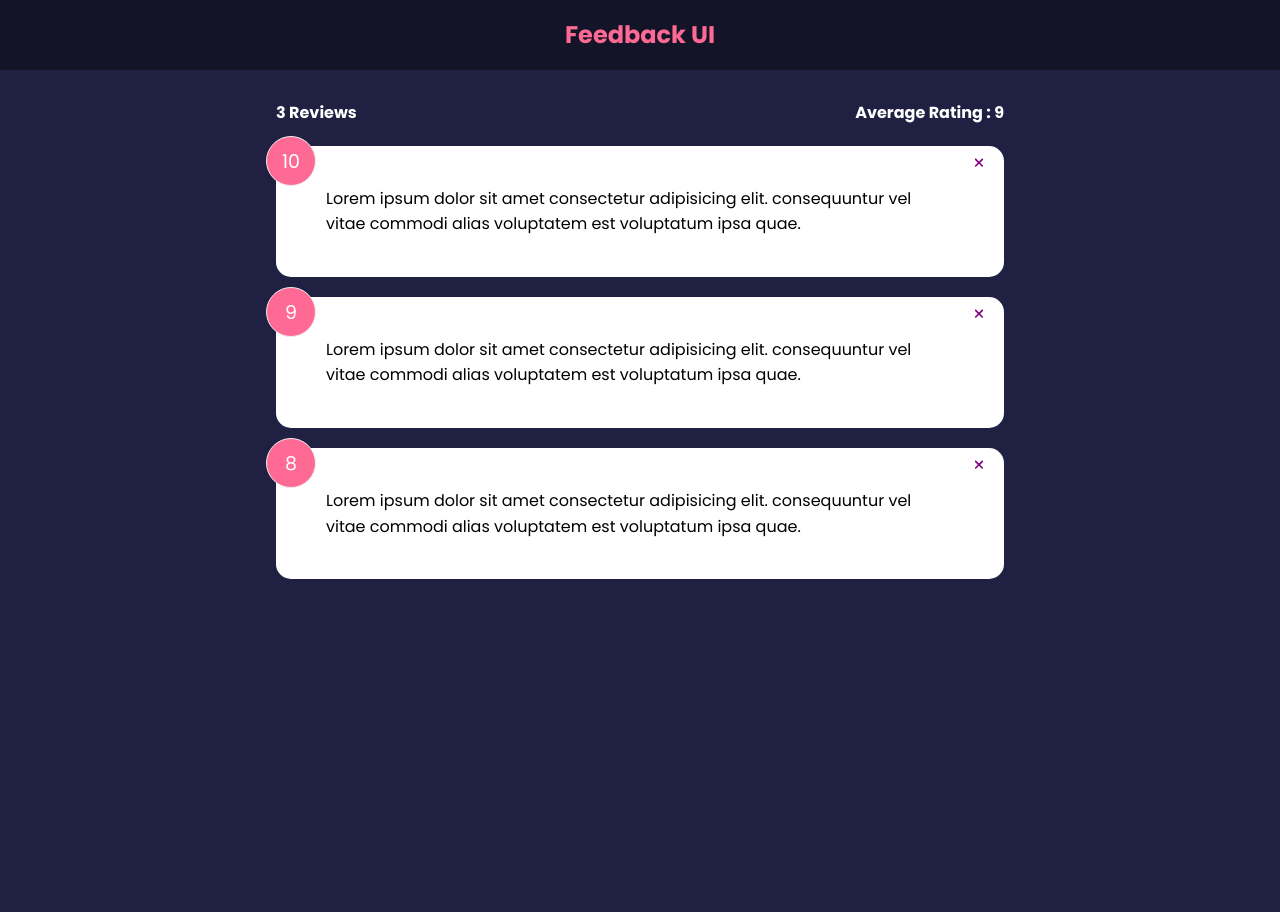
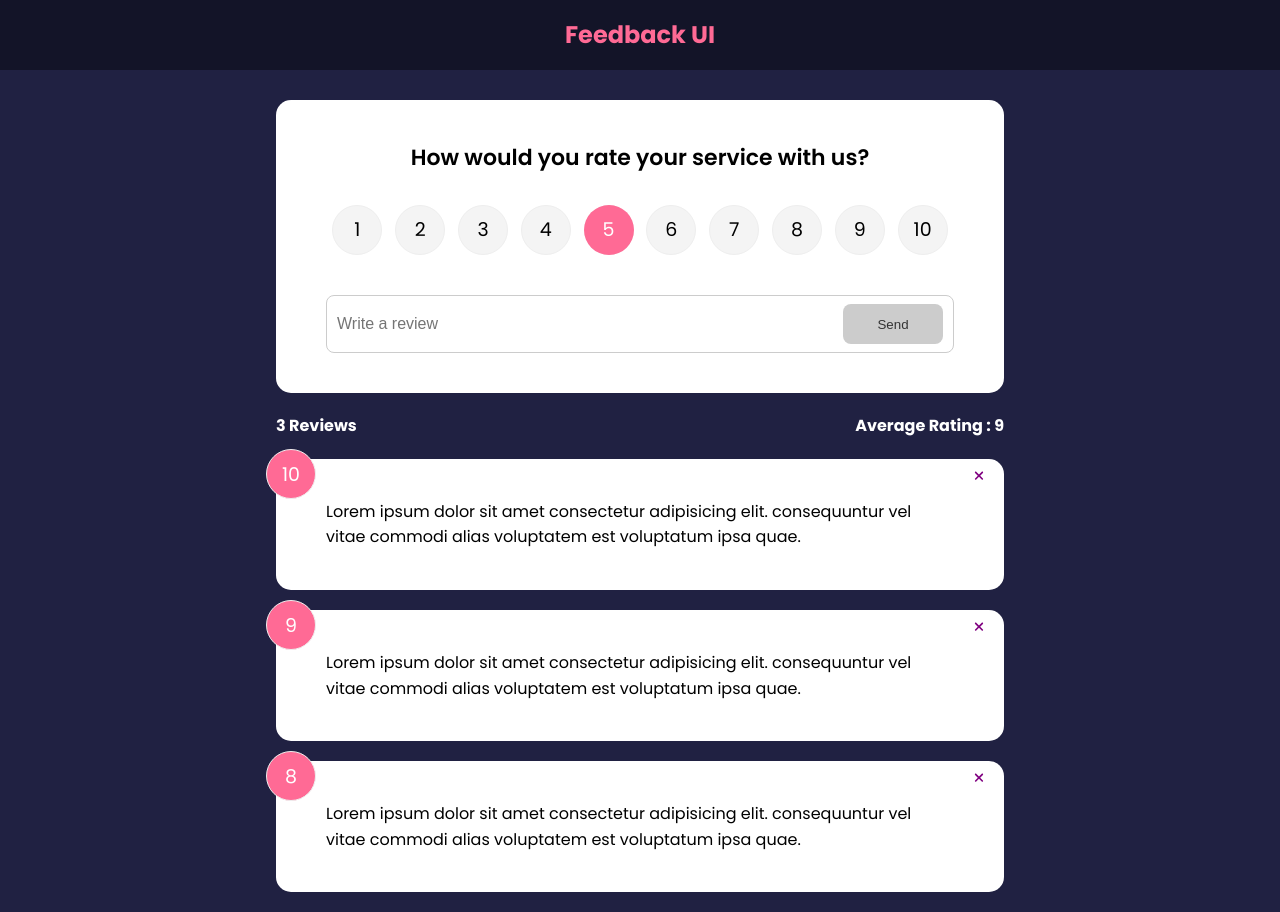
Before and after one commit to AtenaAmiri/React-js-Projects, a React (Create React App) app in the folder feedback-app/: page / in a window 1280 px wide. Before the commit the page ends 800 px from the top, so only its background shows below. Built offline with nearby package versions, Linux system fonts and the light colour scheme.

Commit message:
feedback

```diff
--- a/feedback-app/package.json
+++ b/feedback-app/package.json
@@ -13,6 +13,7 @@
     "react-dom": "^18.2.0",
     "react-icons": "^4.8.0",
     "react-scripts": "5.0.1",
+    "uuidv4": "^6.2.13",
     "web-vitals": "^2.1.4"
   },
   "scripts": {
@@ -38,5 +39,8 @@
       "last 1 firefox version",
       "last 1 safari version"
     ]
+  },
+  "devDependencies": {
+    "@types/uuid": "^9.0.1"
   }
 }
--- a/feedback-app/src/App.js
+++ b/feedback-app/src/App.js
@@ -5,9 +5,13 @@ import propTypes from "prop-types";
 import FeedbackList from "./component/FeedbackList";
 import FeedbackData from "./data/FeedbackData";
 import FeedbackStats from "./component/FeedbackStats";
-
+import FeedbackForm from "./component/FeedbackForm";
 export default function App() {
   const [feedback, setFeedback] = useState(FeedbackData);
+  const addFeedback = (newFeedback) => {
+    newFeedback.id = new Date().getTime();
+    setFeedback([newFeedback, ...feedback]);
+  };
 
   const deleteFeedback = (id) => {
     if (window.confirm("Are ypu sure you want to delete?")) {
@@ -18,6 +22,7 @@ export default function App() {
     <>
       <Header />
       <div className="container">
+        <FeedbackForm handleAdd={addFeedback} />
         <FeedbackStats feedback={feedback} />
         <FeedbackList feedback={feedback} handleDelete={deleteFeedback} />
       </div>
--- /dev/null
+++ b/feedback-app/src/component/FeedbackForm.jsx
@@ -0,0 +1,59 @@
+import { useState } from "react";
+import Card from "./shared/Card";
+import React from "react";
+import Button from "./shared/Button";
+import RatingSelect from "./RatingSelect";
+
+function FeedbackForm({ handleAdd }) {
+  const [text, setText] = useState("");
+  const [rating, setRating] = useState(10);
+  const [btnDisabled, setBtnDisabled] = useState(true);
+  const [message, setMessage] = useState("");
+  const handleTextChange = (e) => {
+    if (text === "") {
+      setBtnDisabled(true);
+      setMessage(null);
+    } else if (text !== "" && text.trim().length < 10) {
+      setMessage("Text must be at least 10 characters");
+      setBtnDisabled(true);
+    } else {
+      setMessage(null);
+      setBtnDisabled(false);
+    }
+    setText(e.target.value);
+  };
+
+  const handleSubmit = (e) => {
+    e.preventDefault();
+    if (text.trim().length > 10) {
+      const newFeedback = {
+        text,
+        rating,
+      };
+      handleAdd(newFeedback);
+
+      setText("");
+    }
+  };
+  return (
+    <Card>
+      <form onSubmit={handleSubmit}>
+        <h2>How would you rate your service with us?</h2>
+        <RatingSelect select={(rating) => setRating(rating)} />
+        <div className="input-group">
+          <input
+            onChange={handleTextChange}
+            type="text"
+            placeholder="Write a review"
+            value={text}
+          />
+          <Button type="submit" isDisabled={btnDisabled}>
+            Send
+          </Button>
+        </div>
+        {message && <div className="message">{message}</div>}
+      </form>
+    </Card>
+  );
+}
+export default FeedbackForm;
--- /dev/null
+++ b/feedback-app/src/component/RatingSelect.jsx
@@ -0,0 +1,125 @@
+import React from "react";
+import { useState } from "react";
+function RatingSelect({ select }) {
+  const [selected, setSelected] = useState(5);
+  const handleChange = (e) => {
+    setSelected(+e.currentTarget.value);
+    select(+e.currentTarget.value);
+  };
+  return (
+    <ul className="rating">
+      <li>
+        <input
+          type="radio"
+          id="num1"
+          name="rating"
+          value="1"
+          onChange={handleChange}
+          checked={selected === 1}
+        />
+        <label htmlFor="num1">1</label>
+      </li>
+      <li>
+        <input
+          type="radio"
+          id="num2"
+          name="rating"
+          value="2"
+          onChange={handleChange}
+          checked={selected === 2}
+        />
+        <label htmlFor="num2">2</label>
+      </li>
+      <li>
+        <input
+          type="radio"
+          id="num3"
+          name="rating"
+          value="3"
+          onChange={handleChange}
+          checked={selected === 3}
+        />
+        <label htmlFor="num3">3</label>
+      </li>
+      <li>
+        <input
+          type="radio"
+          id="num4"
+          name="rating"
+          value="4"
+          onChange={handleChange}
+          checked={selected === 4}
+        />
+        <label htmlFor="num4">4</label>
+      </li>
+      <li>
+        <input
+          type="radio"
+          id="num5"
+          name="rating"
+          value="5"
+          onChange={handleChange}
+          checked={selected === 5}
+        />
+        <label htmlFor="num5">5</label>
+      </li>
+      <li>
+        <input
+          type="radio"
+          id="num6"
+          name="rating"
+          value="6"
+          onChange={handleChange}
+          checked={selected === 6}
+        />
+        <label htmlFor="num6">6</label>
+      </li>
+      <li>
+        <input
+          type="radio"
+          id="num7"
+          name="rating"
+          value="7"
+          onChange={handleChange}
+          checked={selected === 7}
+        />
+        <label htmlFor="num7">7</label>
+      </li>
+      <li>
+        <input
+          type="radio"
+          id="num8"
+          name="rating"
+          value="8"
+          onChange={handleChange}
+          checked={selected === 8}
+        />
+        <label htmlFor="num8">8</label>
+      </li>
+      <li>
+        <input
+          type="radio"
+          id="num9"
+          name="rating"
+          value="9"
+          onChange={handleChange}
+          checked={selected === 9}
+        />
+        <label htmlFor="num9">9</label>
+      </li>
+      <li>
+        <input
+          type="radio"
+          id="num10"
+          name="rating"
+          value="10"
+          onChange={handleChange}
+          checked={selected === 10}
+        />
+        <label htmlFor="num10">10</label>
+      </li>
+    </ul>
+  );
+}
+
+export default RatingSelect;
--- /dev/null
+++ b/feedback-app/src/component/shared/Button.jsx
@@ -0,0 +1,24 @@
+import React from "react";
+import propTypes from "prop-types";
+
+function Button({ children, version, type, isDisabled }) {
+  return (
+    <button type={type} disabled={isDisabled} className={`btn btn-${version}`}>
+      {children}
+    </button>
+  );
+}
+
+Button.defaultProps = {
+  version: "primary",
+  type: "button",
+  isDisabled: false,
+};
+
+Button.propTypes = {
+  children: propTypes.node.isRequired,
+  version: propTypes.string,
+  type: propTypes.string,
+  isDisabled: propTypes.bool,
+};
+export default Button;
```
Also changed, not shown: 1 other file (tests, documents, lock files or other folders).
